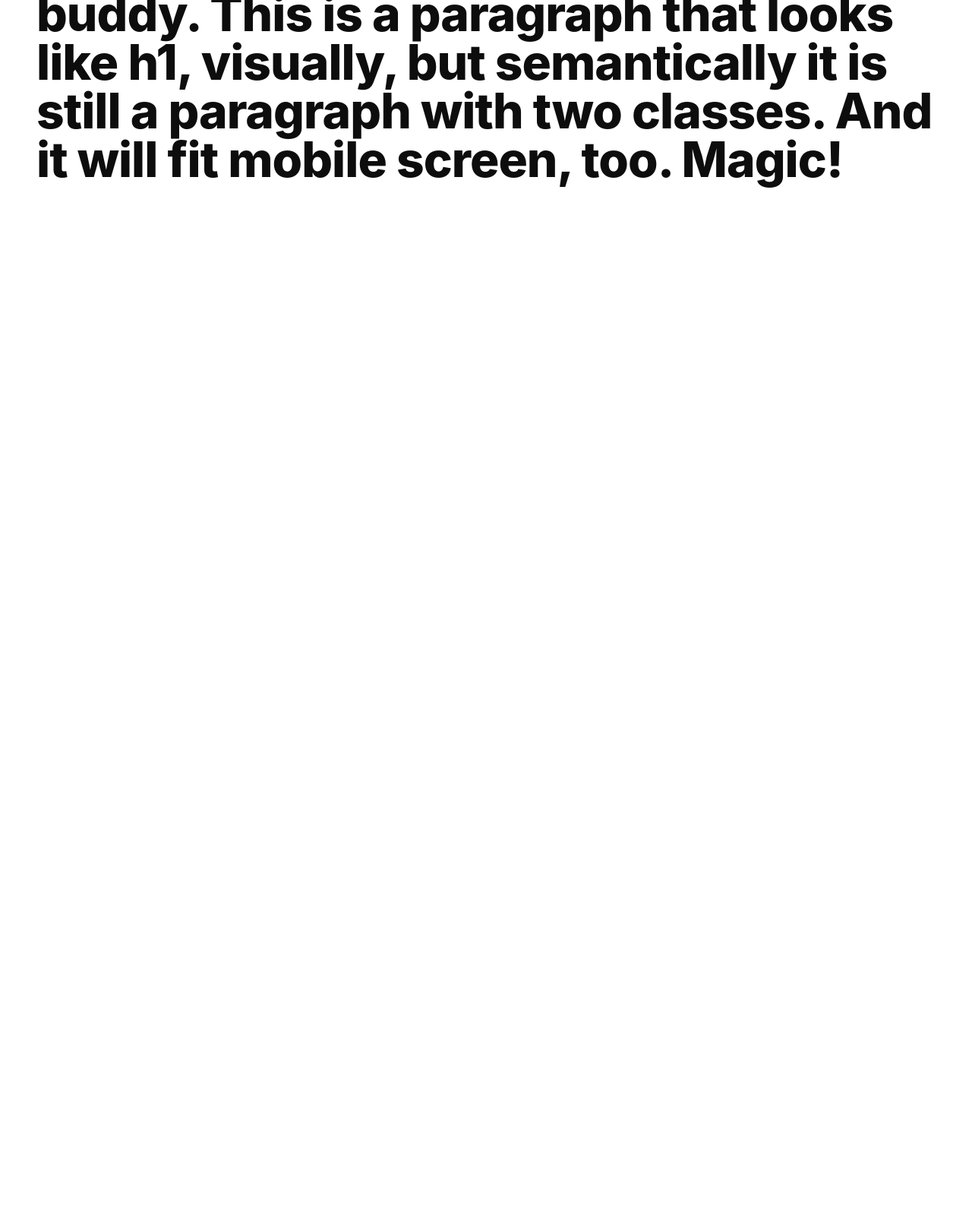
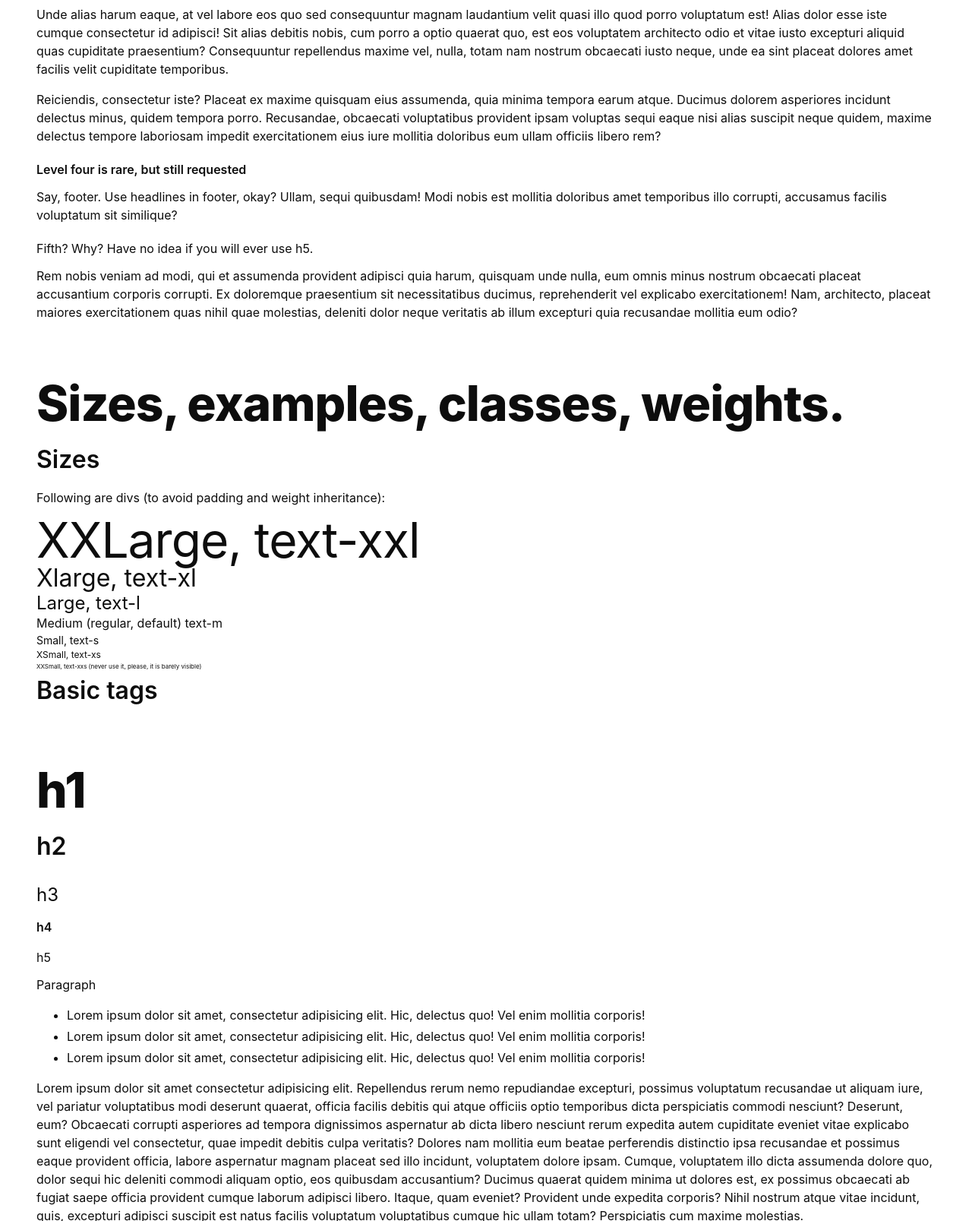
Before and after one commit to rockbeenorth/typogram, a plain HTML site: page index.html in a window 1280 px wide. Shown: the part 1193-2800 px from the top of the page at 76% size. Before the commit the page ends 1441 px from the top, so only its background shows below. Drawn offline with Linux system fonts and the light colour scheme.

Commit message:
see typography.scss and updated mixin @text-size

```diff
--- a/index.html
+++ b/index.html
@@ -25,17 +25,47 @@
     <p>Followed by a simple paragraph of a default size. Lorem ipsum dolor sit amet, consectetur adipisicing elit. Aut, illum sapiente. Ut perspiciatis ab voluptatum optio quaerat voluptatibus tenetur quis saepe inventore perferendis asperiores aspernatur, aliquam sed, architecto libero aliquid!</p>
     <p>We don't have to use oversized texts everywhere. base 16 pixels-tall texts are readable, given that a designer manages to keep the line-width reasonably short.</p>
 
+    <p class="text-xxl weight-bolder">Examples? This page is an example, buddy. This is a paragraph that looks like h1, visually, but semantically it is still a paragraph with two classes. And it will fit mobile screen, too. Magic!</p>
     <h3>Why would anyone use third-level headlines?</h3>
     <p>They are still visibly bigger compared to the dafault-sized paragraph and have emphasized top padding to separate meaningful parts of text visually.</p>
-    <p>Lorem, ipsum dolor sit amet consectetur adipisicing elit. Quod sequi eligendi numquam quas! Nostrum cupiditate maxime maiores magnam dolor voluptas similique at obcaecati, perferendis quidem aliquid, ullam odio, quam mollitia! Consectetur, accusantium quia! Voluptatibus officiis, quia dolorum, repellendus cum tenetur modi quos autem eos consequatur repudiandae dolore ipsam explicabo vero doloremque ratione adipisci obcaecati eius dolorem harum labore aut at iste. Unde alias harum eaque, at vel labore eos quo sed consequuntur magnam laudantium velit quasi illo quod porro voluptatum est! Alias dolor esse iste cumque consectetur id adipisci! Sit alias debitis nobis, cum porro a optio quaerat quo, est eos voluptatem architecto odio et vitae iusto excepturi aliquid quas cupiditate praesentium? Consequuntur repellendus maxime vel, nulla, totam nam nostrum obcaecati iusto neque, unde ea sint placeat dolores amet facilis velit cupiditate temporibus.</p>
+    <p>Lorem, ipsum dolor sit amet consectetur adipisicing elit. Quod sequi eligendi numquam quas! Nostrum cupiditate maxime maiores magnam dolor voluptas similique at obcaecati, perferendis quidem aliquid, ullam odio, quam mollitia! Consectetur, accusantium quia! Voluptatibus officiis, quia dolorum, repellendus cum tenetur modi quos autem eos consequatur repudiandae dolore ipsam explicabo vero doloremque ratione adipisci obcaecati eius dolorem harum labore aut at iste.</p>
+    <h2>Eos quo sed consequuntur magnam laudantium</h2>
+    <p>Unde alias harum eaque, at vel labore eos quo sed consequuntur magnam laudantium velit quasi illo quod porro voluptatum est! Alias dolor esse iste cumque consectetur id adipisci! Sit alias debitis nobis, cum porro a optio quaerat quo, est eos voluptatem architecto odio et vitae iusto excepturi aliquid quas cupiditate praesentium? Consequuntur repellendus maxime vel, nulla, totam nam nostrum obcaecati iusto neque, unde ea sint placeat dolores amet facilis velit cupiditate temporibus.</p>
     <p>Reiciendis, consectetur iste? Placeat ex maxime quisquam eius assumenda, quia minima tempora earum atque. Ducimus dolorem asperiores incidunt delectus minus, quidem tempora porro. Recusandae, obcaecati voluptatibus provident ipsam voluptas sequi eaque nisi alias suscipit neque quidem, maxime delectus tempore laboriosam impedit exercitationem eius iure mollitia doloribus eum ullam officiis libero rem?</p>
 
     <h4>Level four is rare, but still requested</h4>
-    <p>Say, footer. Use headlines in footer, okay? Ullam, sequi quibusdam! Modi nobis est mollitia doloribus amet temporibus illo corrupti, accusamus facilis voluptatum sit similique? Rem nobis veniam ad modi, qui et assumenda provident adipisci quia harum, quisquam unde nulla, eum omnis minus nostrum obcaecati placeat accusantium corporis corrupti. Ex doloremque praesentium sit necessitatibus ducimus, reprehenderit vel explicabo exercitationem! Nam, architecto, placeat maiores exercitationem quas nihil quae molestias, deleniti dolor neque veritatis ab illum excepturi quia recusandae mollitia eum odio?</p>
+    <p>Say, footer. Use headlines in footer, okay? Ullam, sequi quibusdam! Modi nobis est mollitia doloribus amet temporibus illo corrupti, accusamus facilis voluptatum sit similique?</p>
 
+    <h5>Fifth? Why? Have no idea if you will ever use h5.</h5>
+    <p>Rem nobis veniam ad modi, qui et assumenda provident adipisci quia harum, quisquam unde nulla, eum omnis minus nostrum obcaecati placeat accusantium corporis corrupti. Ex doloremque praesentium sit necessitatibus ducimus, reprehenderit vel explicabo exercitationem! Nam, architecto, placeat maiores exercitationem quas nihil quae molestias, deleniti dolor neque veritatis ab illum excepturi quia recusandae mollitia eum odio?</p>
 
-    <p class="text-xxl weight-bolder">Examples? This page is an example, buddy. This is a paragraph that looks like h1, visually, but semantically it is still a paragraph with two classes. And it will fit mobile screen, too. Magic!</p>
+    <h1>Sizes, examples, classes, weights.</h1>
 
+    <h2>Sizes</h2>
+    <p>Following are divs (to avoid padding and weight inheritance):</p>
+
+    <div class="text-xxl">XXLarge, text-xxl</div>
+    <div class="text-xl">Xlarge, text-xl</div>
+    <div class="text-l">Large, text-l</div>
+    <div class="text-m">Medium (regular, default) text-m</div>
+    <div class="text-s">Small, text-s</div>
+    <div class="text-xs">XSmall, text-xs</div>
+    <div class="text-xxs">XXSmall, text-xxs (never use it, please, it is barely visible)</div>
+
+    <h2>Basic tags</h2>
+
+    <h1>h1</h1>
+    <h2>h2</h2>
+    <h3>h3</h3>
+    <h4>h4</h4>
+    <h5>h5</h5>
+    <p>Paragraph</p>
+    <ul>
+        <li>Lorem ipsum dolor sit amet, consectetur adipisicing elit. Hic, delectus quo! Vel enim mollitia corporis!</li>
+        <li>Lorem ipsum dolor sit amet, consectetur adipisicing elit. Hic, delectus quo! Vel enim mollitia corporis!</li>
+        <li>Lorem ipsum dolor sit amet, consectetur adipisicing elit. Hic, delectus quo! Vel enim mollitia corporis!</li>
+    </ul>
+    <p>Lorem ipsum dolor sit amet consectetur adipisicing elit. Repellendus rerum nemo repudiandae excepturi, possimus voluptatum recusandae ut aliquam iure, vel pariatur voluptatibus modi deserunt quaerat, officia facilis debitis qui atque officiis optio temporibus dicta perspiciatis commodi nesciunt? Deserunt, eum? Obcaecati corrupti asperiores ad tempora dignissimos aspernatur ab dicta libero nesciunt rerum expedita autem cupiditate eveniet vitae explicabo sunt eligendi vel consectetur, quae impedit debitis culpa veritatis? Dolores nam mollitia eum beatae perferendis distinctio ipsa recusandae et possimus eaque provident officia, labore aspernatur magnam placeat sed illo incidunt, voluptatem dolore ipsam. Cumque, voluptatem illo dicta assumenda dolore quo, dolor sequi hic deleniti commodi aliquam optio, eos quibusdam accusantium? Ducimus quaerat quidem minima ut dolores est, ex possimus obcaecati ab fugiat saepe officia provident cumque laborum adipisci libero. Itaque, quam eveniet? Provident unde expedita corporis? Nihil nostrum atque vitae incidunt, quis, excepturi adipisci suscipit est natus facilis voluptatum voluptatibus cumque hic ullam totam? Perspiciatis cum maxime molestias.</p>
 
     <!-- <h1>Title: h1 is great for it</h1>
     <p class="text-l">Large leading paragraph. Lorem ipsum dolor, sit amet consectetur adipisicing elit. In accusamus omnis laborum eveniet, ut excepturi.</p>
--- a/source/settings/_typography.scss
+++ b/source/settings/_typography.scss
@@ -91,6 +91,7 @@ h1 {
     letter-spacing: -0.015em;
     @include text-size(xxl, bolder);
     padding-bottom: var(--sm);
+    padding-top: var(--sxl)
 }
 
 h2 {
```
Also changed, not shown: core/static/style.css, core/static/style.min.css, 2 other files.
